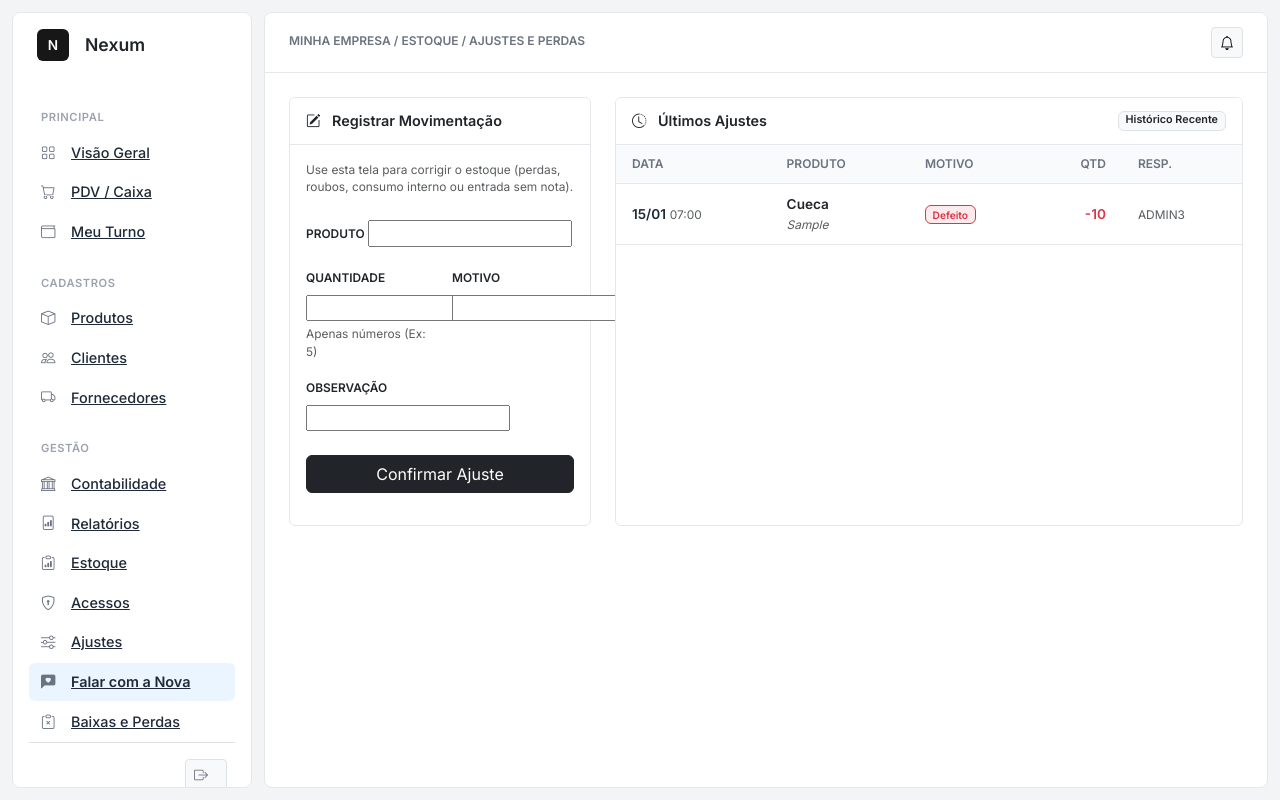
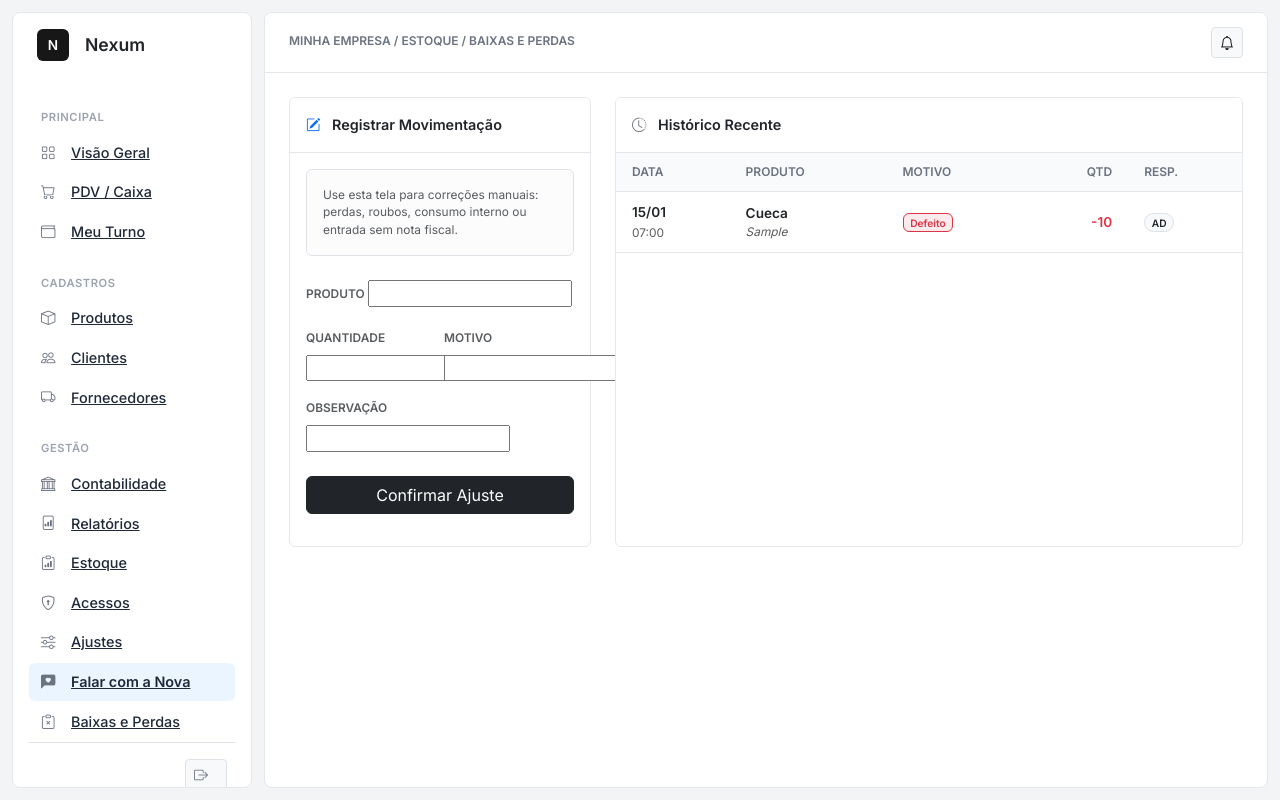
Before and after one commit to SrDOliveira/ERP, a Django app: template core/templates/core/ajuste_estoque.html in a window 1280 px wide. Run offline with Django 5.2, Linux system fonts and the light colour scheme; the template is opened without the code that fills it: values that come from a table or form of the project are taken from there, others are empty; data comes from the database, SQL or seed files in the repository; tables that the repository leaves empty hold one stand-in row (values such as "Sample post"); form fields are guessed from the names that the template uses; parts of the project's set-up code (start-up, migrations or seed data) failed here and were passed over; some libraries are stand-ins or nearby versions.

Commit message:
App SaaS21

```diff
--- a/core/models.py
+++ b/core/models.py
@@ -56,8 +56,21 @@ class Empresa(models.Model):
         return 999 # Expansão ilimitado
 
     def tem_acesso_financeiro(self):
-        # Essencial Não tem financeiro completo, só Pro e Expansão
-        return self.plano in ['PRO', 'EXPANSAO']    # Campos de Personalização (Logo e Fiscal)
+        # Regra 1: Planos Pagos Superiores têm acesso sempre
+        if self.plano in ['PRO', 'EXPANSAO']:
+            return True
+
+        # Regra 2: Período de Teste (Degustação)
+        # Se a loja tem menos de 7 dias de vida, libera tudo!
+        from django.utils import timezone
+        agora = timezone.now()
+
+        # Calcula a diferença de dias desde a criação
+        if (agora - self.data_criacao).days <= 7:
+            return True
+
+        # Se não for PRO e já passou do teste, bloqueia
+        return False
 
     logo = models.ImageField(upload_to='logos_empresas/', null=True, blank=True)
     mensagem_cupom = models.CharField(max_length=200, default="Obrigado pela preferência!", blank=True)
--- a/core/templates/core/ajuste_estoque.html
+++ b/core/templates/core/ajuste_estoque.html
@@ -1,48 +1,47 @@
 {% extends 'core/base.html' %}
 
 {% block title %}Ajuste de Estoque{% endblock %}
-{% block breadcrumb %}Estoque / Ajustes e Perdas{% endblock %}
+{% block breadcrumb %}Estoque / Baixas e Perdas{% endblock %}
 
 {% block content %}
 <div class="container-fluid p-0">
-    <div class="row">
+    <div class="row g-4">
 
         <div class="col-md-4">
             <div class="card h-100">
-                <div class="card-header bg-white fw-bold">
-                    <i class="bi bi-pencil-square me-2"></i> Registrar Movimentação
+                <div class="card-header bg-white fw-bold py-3">
+                    <i class="bi bi-pencil-square me-2 text-primary"></i> Registrar Movimentação
                 </div>
                 <div class="card-body">
-                    <p class="text-muted small mb-4">
-                        Use esta tela para corrigir o estoque (perdas, roubos, consumo interno ou entrada sem nota).
-                    </p>
+                    <div class="alert alert-light border small text-muted mb-4">
+                        Use esta tela para correções manuais: perdas, roubos, consumo interno ou entrada sem nota fiscal.
+                    </div>
 
                     <form method="POST">
                         {% csrf_token %}
 
                         <div class="mb-3">
-                            <label class="form-label small fw-bold text-uppercase">Produto</label>
+                            <label class="form-label small fw-bold text-uppercase text-muted">Produto</label>
                             {{ form.produto }}
                         </div>
 
-                        <div class="row">
+                        <div class="row g-2">
                             <div class="col-6 mb-3">
-                                <label class="form-label small fw-bold text-uppercase">Quantidade</label>
+                                <label class="form-label small fw-bold text-uppercase text-muted">Quantidade</label>
                                 {{ form.quantidade }}
-                                <div class="form-text small">Apenas números (Ex: 5)</div>
                             </div>
                             <div class="col-6 mb-3">
-                                <label class="form-label small fw-bold text-uppercase">Motivo</label>
+                                <label class="form-label small fw-bold text-uppercase text-muted">Motivo</label>
                                 {{ form.motivo }}
                             </div>
                         </div>
 
-                        <div class="mb-3">
-                            <label class="form-label small fw-bold text-uppercase">Observação</label>
+                        <div class="mb-4">
+                            <label class="form-label small fw-bold text-uppercase text-muted">Observação</label>
                             {{ form.observacao }}
                         </div>
 
-                        <div class="d-grid mt-4">
+                        <div class="d-grid">
                             <button type="submit" class="btn btn-dark">
                                 Confirmar Ajuste
                             </button>
@@ -54,9 +53,8 @@
 
         <div class="col-md-8">
             <div class="card h-100">
-                <div class="card-header bg-white fw-bold d-flex justify-content-between align-items-center">
-                    <span><i class="bi bi-clock-history me-2"></i> Últimos Ajustes</span>
-                    <span class="badge bg-light text-dark border">Histórico Recente</span>
+                <div class="card-header bg-white fw-bold d-flex justify-content-between align-items-center py-3">
+                    <span><i class="bi bi-clock-history me-2 text-secondary"></i> Histórico Recente</span>
                 </div>
                 <div class="table-responsive">
                     <table class="table table-hover align-middle mb-0">
@@ -73,13 +71,15 @@
                             {% for ajuste in ajustes %}
                             <tr>
                                 <td style="white-space: nowrap;">
-                                    <span class="fw-bold">{{ ajuste.data_ajuste|date:"d/m" }}</span>
+                                    <div class="fw-bold text-dark">{{ ajuste.data_ajuste|date:"d/m" }}</div>
                                     <small class="text-muted">{{ ajuste.data_ajuste|date:"H:i" }}</small>
                                 </td>
                                 <td>
                                     <span class="fw-bold text-dark">{{ ajuste.produto.nome }}</span>
                                     {% if ajuste.observacao %}
-                                        <br><small class="text-muted fst-italic">{{ ajuste.observacao }}</small>
+                                        <div class="small text-muted fst-italic text-truncate" style="max-width: 200px;">
+                                            {{ ajuste.observacao }}
+                                        </div>
                                     {% endif %}
                                 </td>
                                 <td>
@@ -101,13 +101,13 @@
                                     {% endif %}
                                 </td>
                                 <td>
-                                    <small class="text-muted text-uppercase">{{ ajuste.responsavel.username }}</small>
+                                    <span class="badge bg-light text-dark border rounded-pill">{{ ajuste.responsavel.username|slice:":2"|upper }}</span>
                                 </td>
                             </tr>
                             {% empty %}
                             <tr>
                                 <td colspan="5" class="text-center p-5 text-muted">
-                                    <i class="bi bi-box-seam display-4 opacity-25"></i>
+                                    <i class="bi bi-clipboard-x display-4 opacity-25"></i>
                                     <p class="mt-3">Nenhum ajuste registrado ainda.</p>
                                 </td>
                             </tr>
```
Also changed, not shown: core/views.py (+12 -7 lines).
